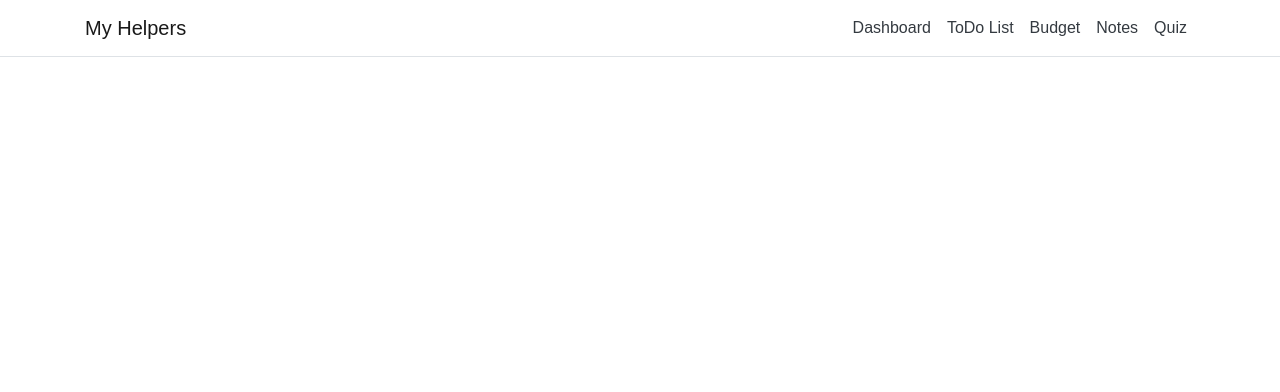
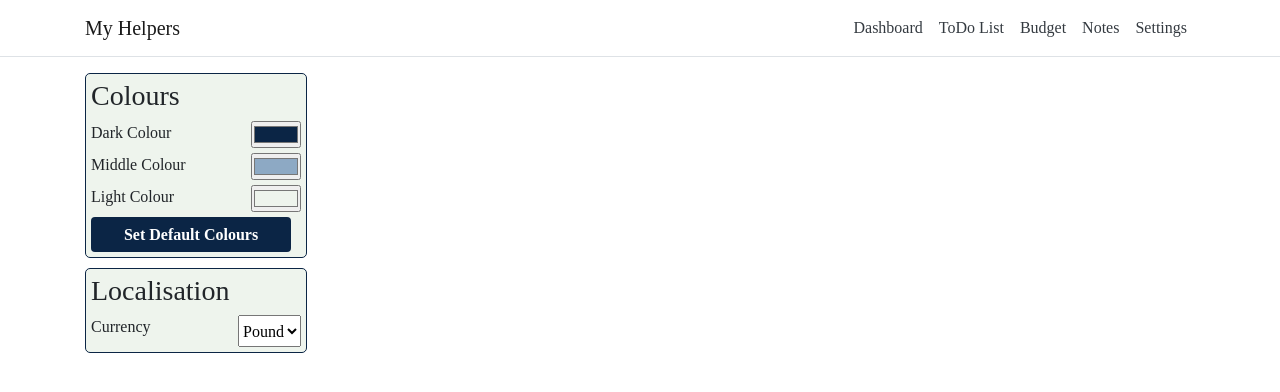
Before and after one commit to KatrinNitsche/MyLittleHelperApp.FrontEnd, an Angular app in the folder src/: page /settings in a window 1280 px wide. Before the commit this address led to /. Shown: the top 392 px of the page. Built offline with nearby package versions, Linux system fonts and the light colour scheme.

Commit message:
added settings page - WIP

```diff
--- a/src/src/app/app.module.ts
+++ b/src/src/app/app.module.ts
@@ -14,6 +14,7 @@ import { NotesComponent } from './notes/notes.component';
 import { NavigationComponent } from './navigation/navigation.component';
 import { HomeComponent } from './home/home.component';
 import { ToastrModule } from 'ngx-toastr';
+import { SettingsComponent } from './settings/settings/settings.component';
 
 @NgModule({
   declarations: [
@@ -24,6 +25,7 @@ import { ToastrModule } from 'ngx-toastr';
     NotesComponent,
     NavigationComponent,
     HomeComponent,
+    SettingsComponent,
   ],
   imports: [
     BrowserModule,
@@ -37,7 +39,8 @@ import { ToastrModule } from 'ngx-toastr';
       { path: 'todo-list', component: TodoListComponent },
       { path: 'budget-app', component: BudgetAppComponent },
       { path: 'notes', component: NotesComponent },
-      { path: 'quiz', component: QuizAppComponent }
+      { path: 'quiz', component: QuizAppComponent },
+      { path: 'settings', component: SettingsComponent }
     ])
   ],
   providers: [],
--- a/src/src/app/budget-app/budget-app.component.html
+++ b/src/src/app/budget-app/budget-app.component.html
@@ -25,7 +25,7 @@
 </div>
 
 <div class="remainingBudget">
-    <span>£{{remainingBudget}}</span>
+    <span><div class="currency">£</div>{{remainingBudget}}</span>
     <div>
         <label for="budgetSelectorYear">Year</label>
         <select name="budgetSelctorYear" class="budget-selector" [(ngModel)]="filterYear" (change)="LoadBudget()">
@@ -53,12 +53,12 @@
 
 <div class="budgetLists">
     <div class="budgetList">
-        <h3 class="incomeHeadline">Income (£{{sumIncome}})</h3>
+        <h3 class="incomeHeadline">Income (<div class="currency">£</div>{{sumIncome}})</h3>
         <div class="budget-list">
             <div  *ngFor="let budget of budgetEntriesIncome; let i = index;"
                 class="budget {{ (budget.completed ? 'done' : '') }}">
                 <div [hidden]="budget.isEditShow" class="content">
-                    <span>£{{budget.amount}}</span>
+                    <span><div class="currency">£</div>{{budget.amount}}</span>
                     <span>{{budget.description}}</span>
                 </div>
 
@@ -100,12 +100,12 @@
     </div>
 
     <div class="budgetList">
-        <h3 class="expensesHeadline">Expenses (£{{sumExpenses}})</h3>
+        <h3 class="expensesHeadline">Expenses (<div class="currency">£</div>{{sumExpenses}})</h3>
         <div class="budget-list">
             <div  *ngFor="let budget of budgetEntriesExpenses; let i = index;"
                 class="budget {{ (budget.completed ? 'done' : '') }}">
                 <div [hidden]="budget.isEditShow" class="content">
-                    <span>£{{budget.amount}}</span>
+                    <span><div class="currency">£</div>{{budget.amount * -1}}</span>
                     <span>{{budget.description}}</span>
                 </div>
 
--- a/src/src/app/home/home.component.html
+++ b/src/src/app/home/home.component.html
@@ -24,7 +24,7 @@
   </div>
 
   <div class="budget-overview">
-    <h3>Budget £{{remainingBudget}}</h3>
+    <h3>Budget (<div class="currency">£</div> {{remainingBudget}})</h3>
     <div id="budget-chart" >
       <canvas *ngIf="showExpensesChart" id="expensesChart" width="400" height="400"></canvas>
       <canvas id="sumChart" width="400" height="400"></canvas>
--- a/src/src/app/home/home.component.ts
+++ b/src/src/app/home/home.component.ts
@@ -106,12 +106,18 @@ export class HomeComponent {
       });
     }
 
+    var rootElement = document.querySelector(':root');
+    var rs = getComputedStyle(rootElement);
+
+    var darkColour = rs.getPropertyValue("--dark").trim();
+    var middleColour = rs.getPropertyValue("--middle").trim();;
+
     var chartSummery = new Chart('sumChart', {
       type: 'bar',
       data: {
         labels: ['Income', 'Expenses'],
         datasets: [{
-          backgroundColor: ['#0B2545', '#8DA9C4'],
+          backgroundColor: [darkColour, middleColour],
           data: [this.sumIncome, this.sumExpenses]
         }]
       },
--- a/src/src/app/navigation/navigation.component.html
+++ b/src/src/app/navigation/navigation.component.html
@@ -25,8 +25,12 @@
           <li class="nav-item" [routerLinkActive]="['link-active']">
             <a class="nav-link text-dark" id="NotesAppButton" [routerLink]="['/notes']" >Notes</a>
           </li>
+          <!--<li class="nav-item" [routerLinkActive]="['link-active']">
+            <a class="nav-link text-dark" id="QuizButton" [routerLink]="['/quiz']" >Quiz</a>
+          </li>
+        -->
           <li class="nav-item" [routerLinkActive]="['link-active']">
-            <a class="nav-link text-dark" id="QuizButton" [routerLink]="['/quiz']" >Quiz</a>
+            <a class="nav-link text-dark" id="SettingsButton" [routerLink]="['/settings']" >Settings</a>
           </li>
         </ul>
       </div>
--- a/src/src/app/notes/notes.component.css
+++ b/src/src/app/notes/notes.component.css
@@ -105,7 +105,7 @@
     border: 1px solid var(--dark);
     border-radius: 5px;
     margin: 5px;
-    width: 48%;
+    min-width: 48%;
     background-color: var(--light);
 }
 
--- a/src/src/app/notes/notes.component.ts
+++ b/src/src/app/notes/notes.component.ts
@@ -15,7 +15,7 @@ export class NotesComponent implements OnInit {
   parentNotes: Note[];
   errorMessage: string = "";
 
-  showInputForm: boolean = true;
+  showInputForm: boolean = false;
   inputNoteTitle: string = "";
   inputNoteText: string = "";
   inputNoteParent: number;
--- /dev/null
+++ b/src/src/app/settings/settings/settings.component.css
@@ -0,0 +1,34 @@
+.colour-settings,
+.localisation-settings {
+    display: flex;
+    flex-direction: column;
+    border: 1px solid var(--dark);
+    background-color: var(--light);
+    border-radius: 5px;
+    padding: 5px;
+    width: 20%;
+    margin-bottom: 10px;
+}
+
+.settings-entry {
+    display: flex;
+    flex-direction: row;
+    justify-content: space-between;
+}
+
+.button {
+    display: block;
+    width: 100%;
+    height: 35px;
+    max-width: 200px;
+    appearance: none;
+    border: none;
+    outline: none;
+    background: none;
+
+    background-color: var(--dark);
+    color: #FFF;
+
+    font-size: 16px;
+    font-weight: 700;
+}
--- /dev/null
+++ b/src/src/app/settings/settings/settings.component.html
@@ -0,0 +1,29 @@
+
+<div class="colour-settings">
+    <h3>Colours</h3>
+    <div class="settings-entry">
+        <label for="darkColour">Dark Colour</label>
+        <input name="darkColour" type="color" [(ngModel)]="darkColour" (change)="ChangeColour('dark')"/>
+    </div>
+    <div class="settings-entry">
+        <label for="middleColour">Middle Colour</label>
+        <input name="middleColour" type="color" [(ngModel)]="middleColour" (change)="ChangeColour('middle')"/>
+    </div>
+    <div class="settings-entry">
+        <label for="lightColour">Light Colour</label>
+        <input name="lightColour" type="color" [(ngModel)]="lightColour" (change)="ChangeColour('light')"/>
+    </div>
+    <input type="button" class="btn button" value="Set Default Colours" (click)="SetDefaultColours()"/>
+</div>
+
+<div class="localisation-settings">
+    <h3>Localisation</h3>
+    <div class="settings-entry">
+        <label for="currencySymbol">Currency</label>
+        <select name="currencySymbol" [(ngModel)]="currency" (change)="SetCurrency()">
+            <option value="£">Pound</option>
+            <option value="$">Dollar</option>
+            <option value="€">Euro</option>
+        </select>
+    </div>
+</div>
--- /dev/null
+++ b/src/src/app/settings/settings/settings.component.ts
@@ -0,0 +1,64 @@
+import { Component, OnInit } from '@angular/core';
+
+@Component({
+  selector: 'app-settings',
+  templateUrl: './settings.component.html',
+  styleUrls: ['./settings.component.css']
+})
+export class SettingsComponent implements OnInit {
+
+  darkColour: string;
+  middleColour: string;
+  lightColour: string;
+  rootElement: HTMLElement;
+
+  currency: string = "£";
+
+  constructor() { }
+
+  ngOnInit(): void {
+      this.GetColours();
+  }
+
+  SetDefaultColours() {
+    this.darkColour = "#0B2545";
+    this.middleColour = "#8DA9C4";
+    this.lightColour = "#EEF4ED";
+
+    this.rootElement.style.setProperty("--dark", this.darkColour);
+    this.rootElement.style.setProperty("--middle", this.middleColour);
+    this.rootElement.style.setProperty("--light", this.lightColour);
+  }
+
+  ChangeColour(setting: string) {
+    var newSetting = "";
+    switch (setting) {
+      case "dark":
+        newSetting = this.darkColour;
+        break;
+      case "middle":
+        newSetting = this.middleColour;
+        break;
+      case "light":
+        newSetting = this.lightColour;
+        break;
+    }
+
+    console.log(newSetting);
+    this.rootElement.style.setProperty("--" + setting, newSetting.toString().trim());
+  }
+
+  GetColours() {
+    this.rootElement = document.querySelector(':root');
+    var rs = getComputedStyle(this.rootElement);
+
+    this.darkColour = rs.getPropertyValue("--dark").trim();
+    this.middleColour = rs.getPropertyValue("--middle").trim();;
+    this.lightColour = rs.getPropertyValue("--light").trim();;
+  }
+
+  SetCurrency() {
+    this.rootElement = document.querySelector(':root');
+    this.rootElement.style.setProperty("--currency", this.currency.trim());
+  }
+}
--- a/src/src/styles.css
+++ b/src/src/styles.css
@@ -7,13 +7,15 @@
     padding: 0;
     box-sizing: border-box;
 
-    font-family: sans-serif;
+    font-family: "Times New Roman", Times, Arial, Helvetica, sans-serif;
 }
 
 :root {
     --dark: #0B2545;
     --light: #EEF4ED;
     --middle: #8DA9C4;
+
+    --currency: "£";
 }
 
 .editParentNote {
@@ -55,3 +57,8 @@
     color: var(--dark);
     background-image: url('../src/app/icons/fi-rr-angle-up.svg');
 }
+
+.currency {
+    display: inline;
+    content: var(--currency);
+}
```
Also changed, not shown: 1 other file (tests, documents, lock files or other folders).
